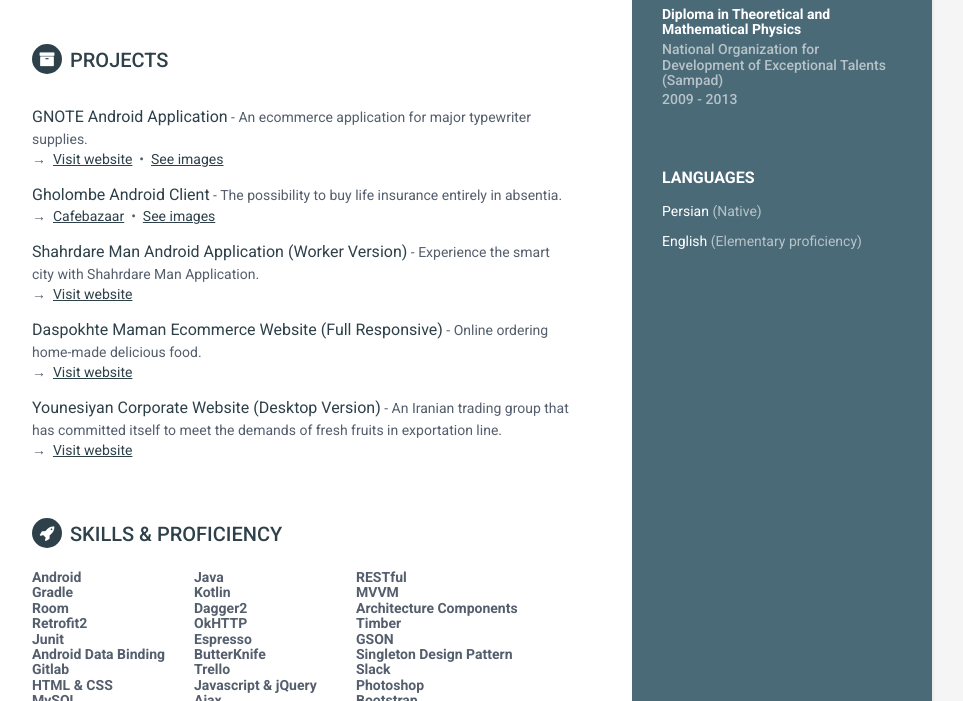
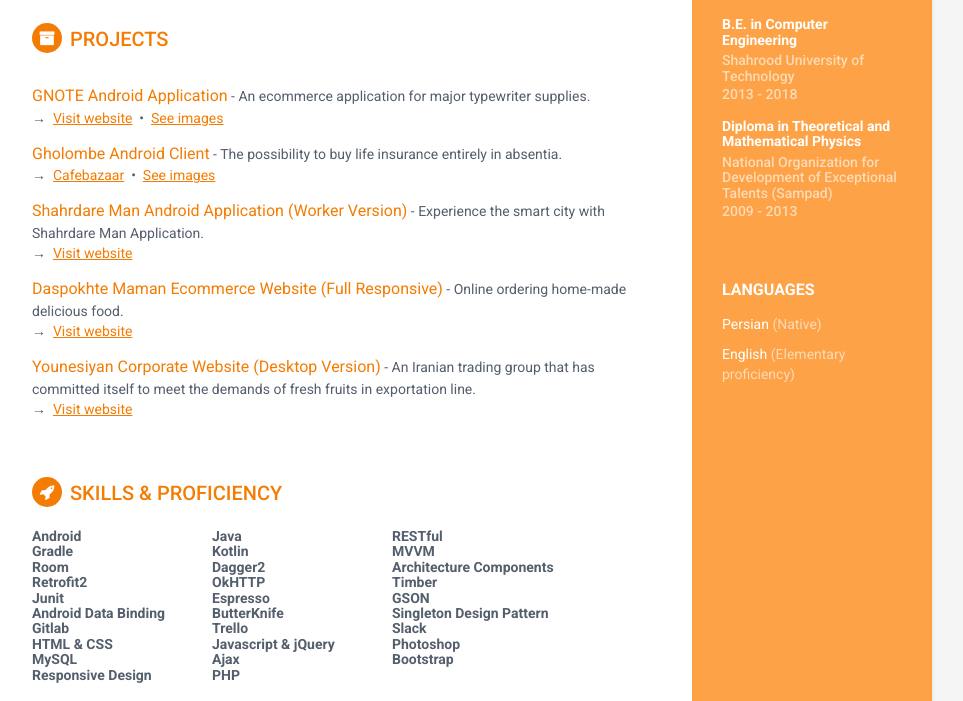
Before and after one commit to nawwid/nawwid.github.io, a plain HTML site: page index.html in a window 1280 px wide. Shown: the part 594-1295 px from the top of the page, without its empty margins (188-1151 px from the left). Drawn offline with Linux system fonts and the light colour scheme.

```diff
--- a/index.html
+++ b/index.html
@@ -18,7 +18,7 @@
     <link rel="stylesheet" href="assets/plugins/font-awesome/css/font-awesome.css">
 
     <!-- Theme CSS -->
-    <link id="theme-style" rel="stylesheet" href="assets/css/styles-6.css">
+    <link id="theme-style" rel="stylesheet" href="assets/css/styles-5.css">
     <!-- HTML5 shim and Respond.js for IE8 support of HTML5 elements and media queries -->
     <!--[if lt IE 9]>
       <script src="https://oss.maxcdn.com/html5shiv/3.7.2/html5shiv.min.js"></script>
```
